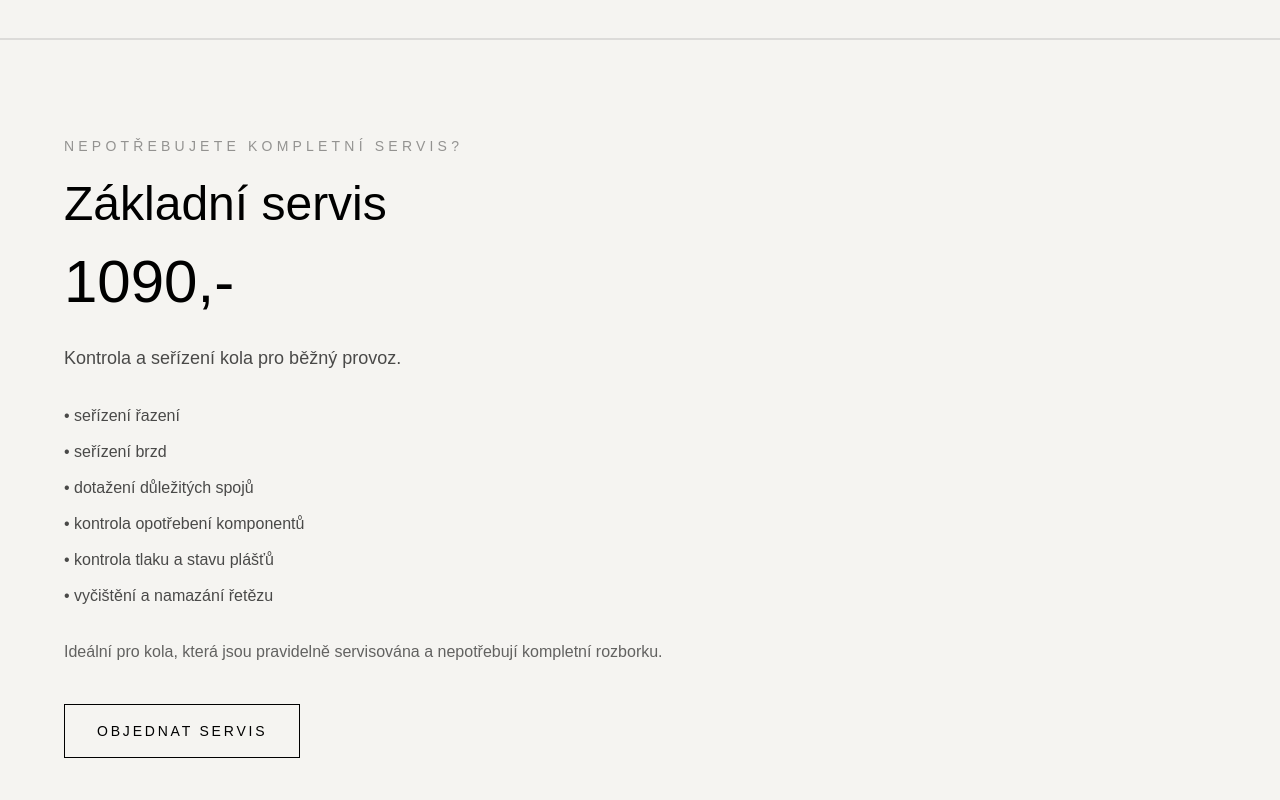
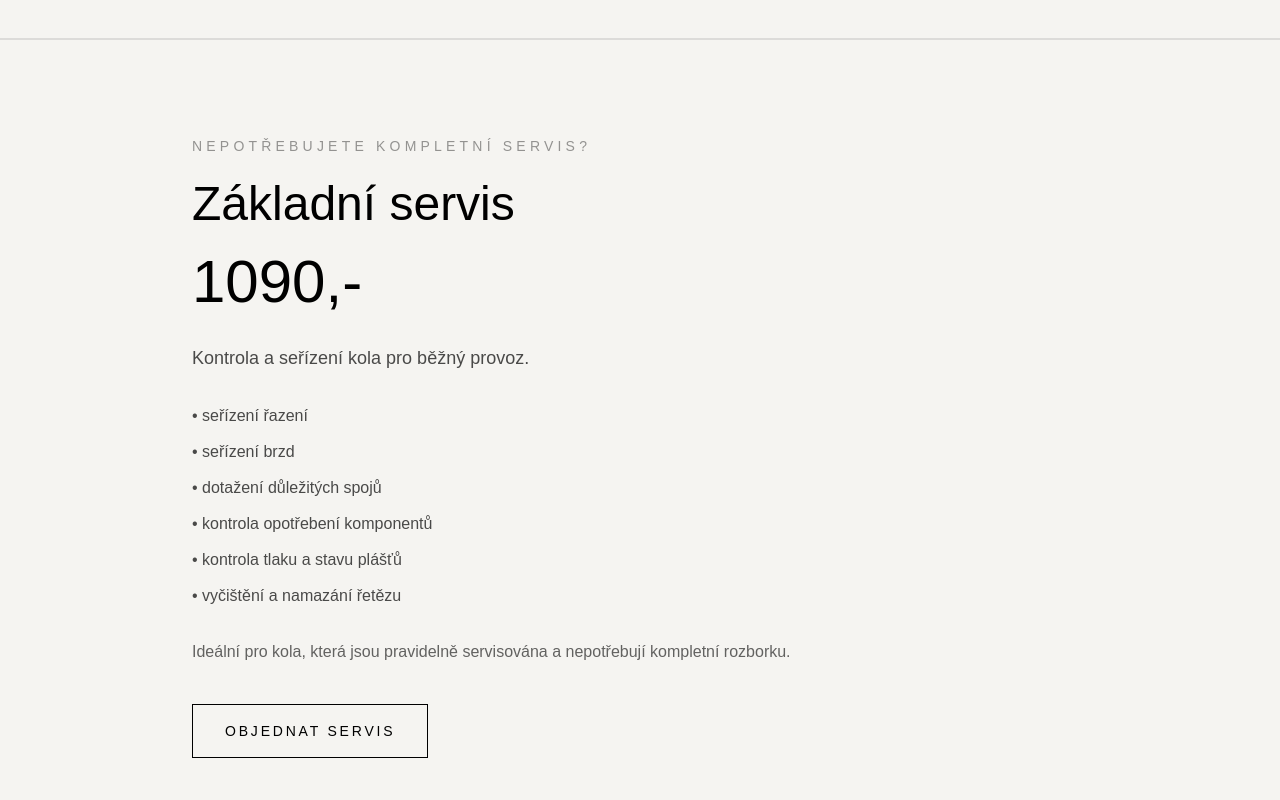
Before and after one commit to marcelboranek-beep/cyclinglab-live, a Next.js app: page /servis-kol in a window 1280 px wide. Shown: the part 2840-3640 px from the top of the page. Built offline with nearby package versions, Linux system fonts and the light colour scheme.

Commit message:
Align basic service section

```diff
--- a/app/servis-kol/page.tsx
+++ b/app/servis-kol/page.tsx
@@ -150,7 +150,7 @@
 
 <section className="py-24 border-t border-black/10">
   <div className="max-w-6xl mx-auto">
-    <div className="max-w-2xl">
+    <div className="max-w-4xl mx-auto">
       <p className="uppercase tracking-[0.3em] text-sm text-black/40">
         Nepotřebujete kompletní servis?
       </p>
```
